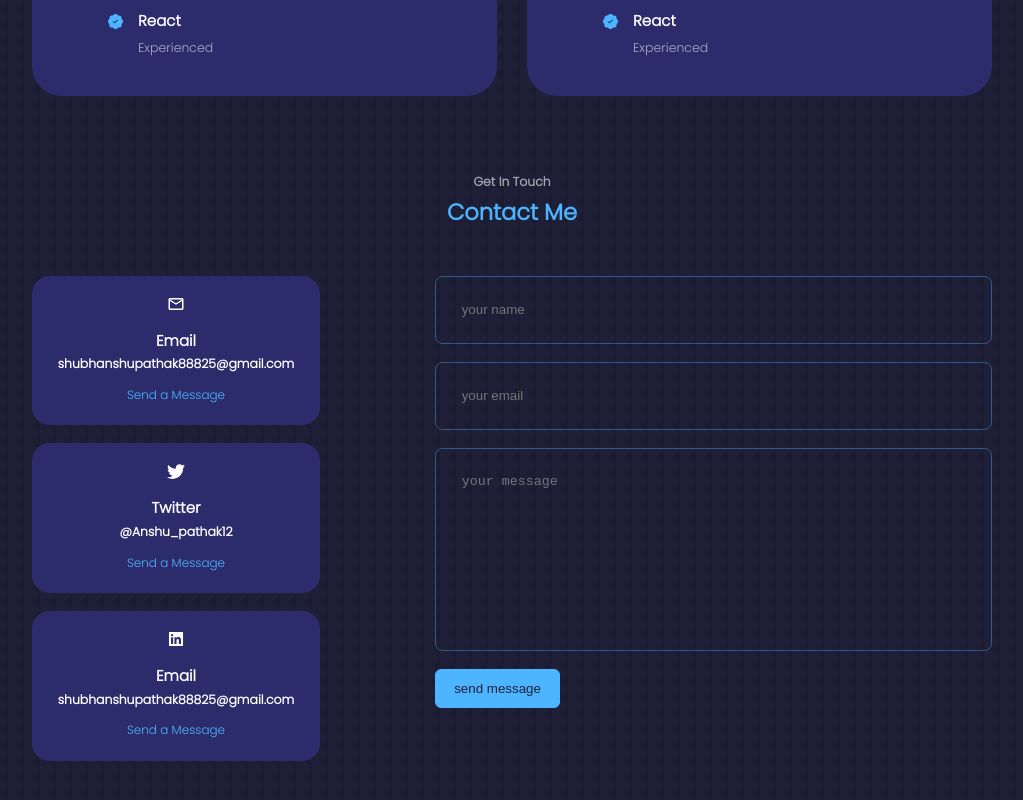
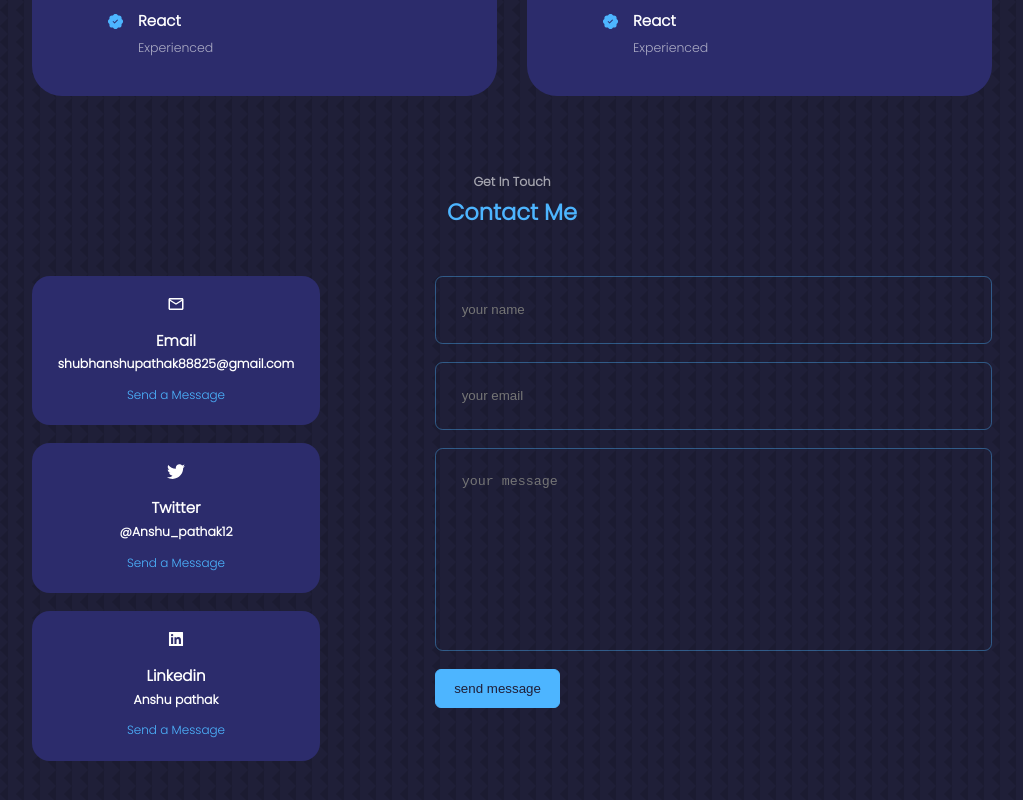
Before and after one commit to AnshuPathak-88825/Portfolio, a React (Create React App) app: page / in a window 1280 px wide. Shown: the part 1950-2750 px from the top of the page, without its empty margins (128-1151 px from the left). Built offline with nearby package versions, Linux system fonts and the light colour scheme.

Commit message:
Update Contact.jsx

```diff
--- a/src/Component/Contact/Contact.jsx
+++ b/src/Component/Contact/Contact.jsx
@@ -32,8 +32,8 @@ const Contact = () => {
           </article>
           <article className="contact_option">
             <AiFillLinkedin className="contact_option_icon" />
-            <h4>Email</h4>
-            <h5>shubhanshupathak88825@gmail.com</h5>
+            <h4>Linkedin</h4>
+            <h5>Anshu pathak</h5>
             <a href="https://www.linkedin.com/in/anshu-kumar-pathak/">
               Send a Message
             </a>
```
